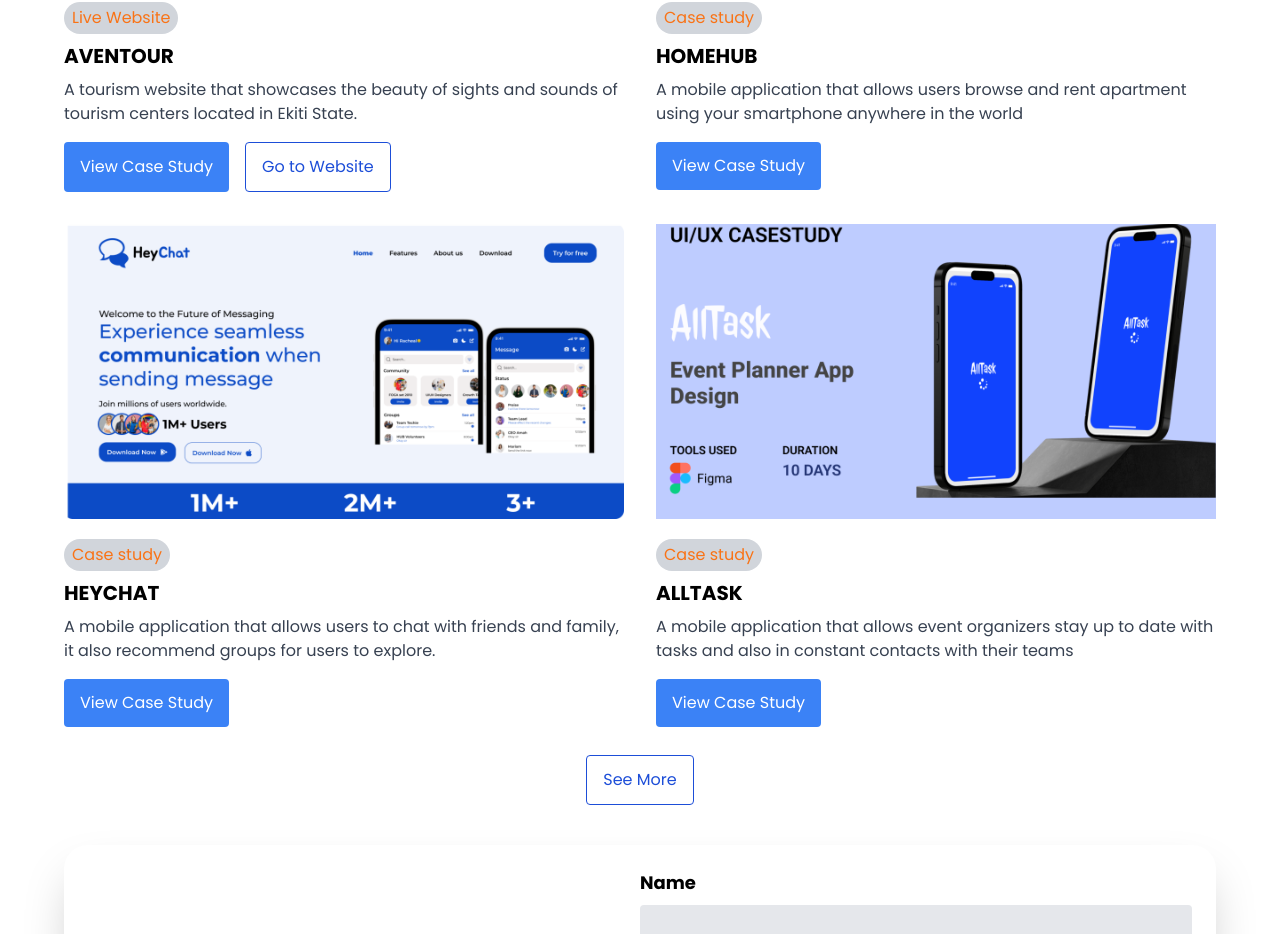
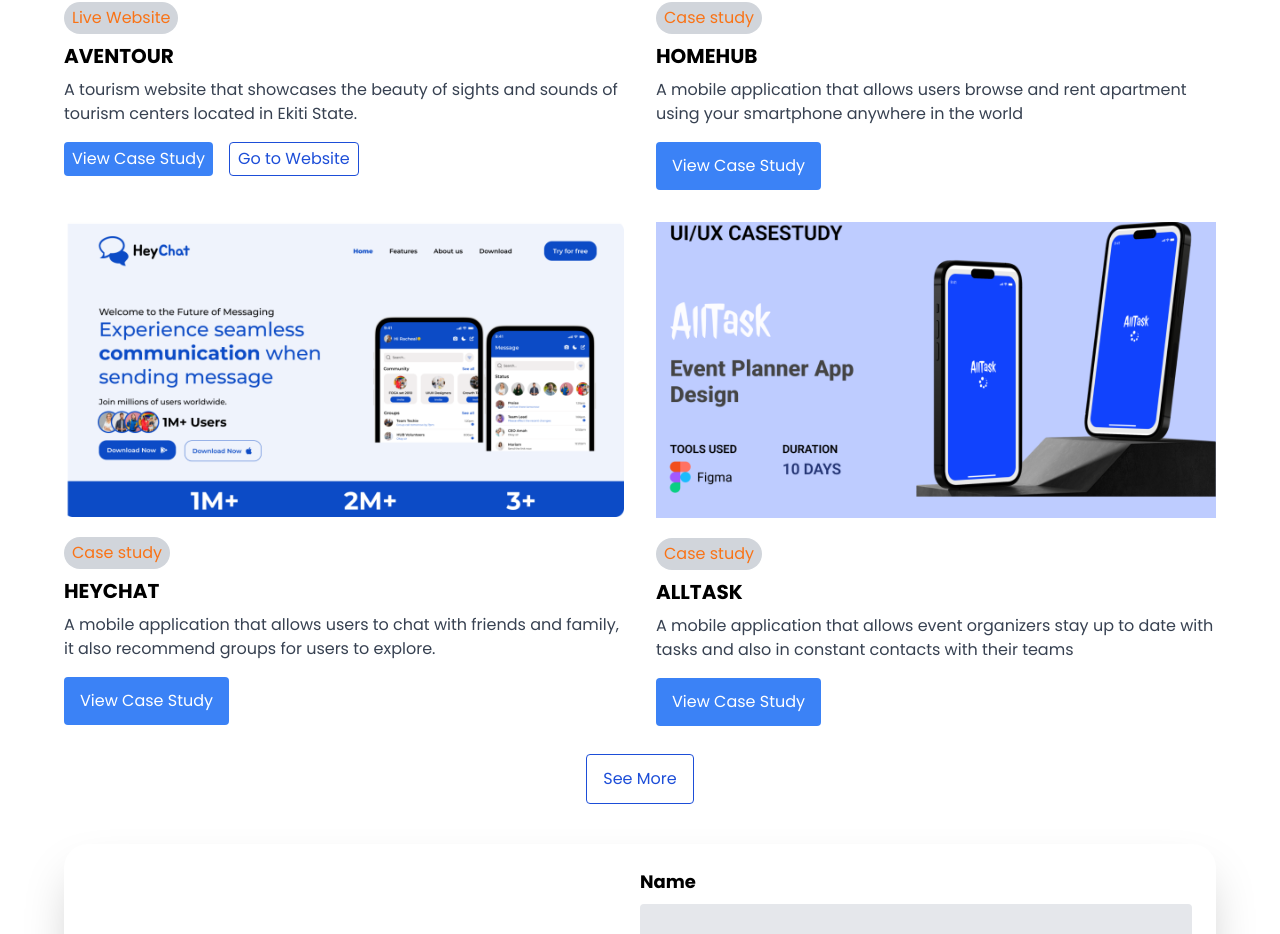
Before and after one commit to nobledeveloper01/Adekemi-portfolio, a React (Vite) app: page / in a window 1280 px wide. Shown: the part 2028-2962 px from the top of the page. Built offline with nearby package versions, Linux system fonts and the light colour scheme.

Commit message:
Complete the website

```diff
--- a/src/components/ProjectHome.jsx
+++ b/src/components/ProjectHome.jsx
@@ -32,14 +32,14 @@
           </p>
           <div className="mt-3 flex ">
             {/* Hire Me button */}
-            <button className="bg-blue-500 hover:bg-blue-700 text-white px-2 py-1 mr-2 lg:px-4 lg:py-3 lg:mr-4 flex items-center rounded">
+            <button className="bg-blue-500 hover:bg-blue-700 text-white px-2 py-1 mr-2 lg:px-2 lg:py-1 lg:mr-4 flex items-center rounded">
             <a href="https://www.behance.net/gallery/182394109/Adventour-Tourism-Website-Case-Study" target="_blank">
                 View Case Study
               </a>
             </button>
 
             {/* View Portfolio button */}
-            <button className="bg-white text-blue-700 hover:text-white hover:bg-blue-700 border border-blue-700 px-4 py-3 flex items-center rounded">
+            <button className="bg-white text-blue-700 hover:text-white hover:bg-blue-700 border border-blue-700 px-2 py-1 flex items-center rounded">
             <a href="https://adventour-one.vercel.app" target="_blank" >
                 Go to Website
               </a>
```
